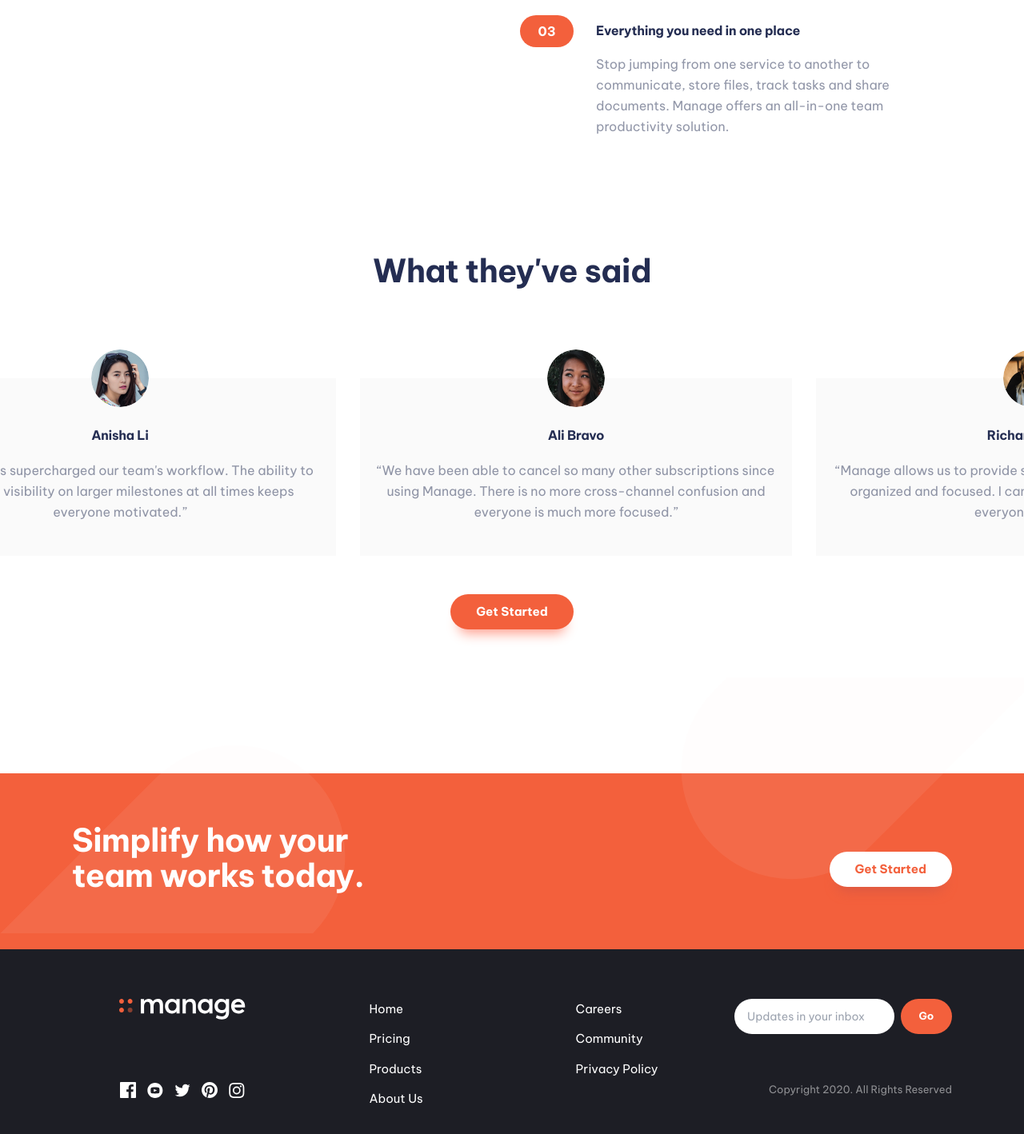
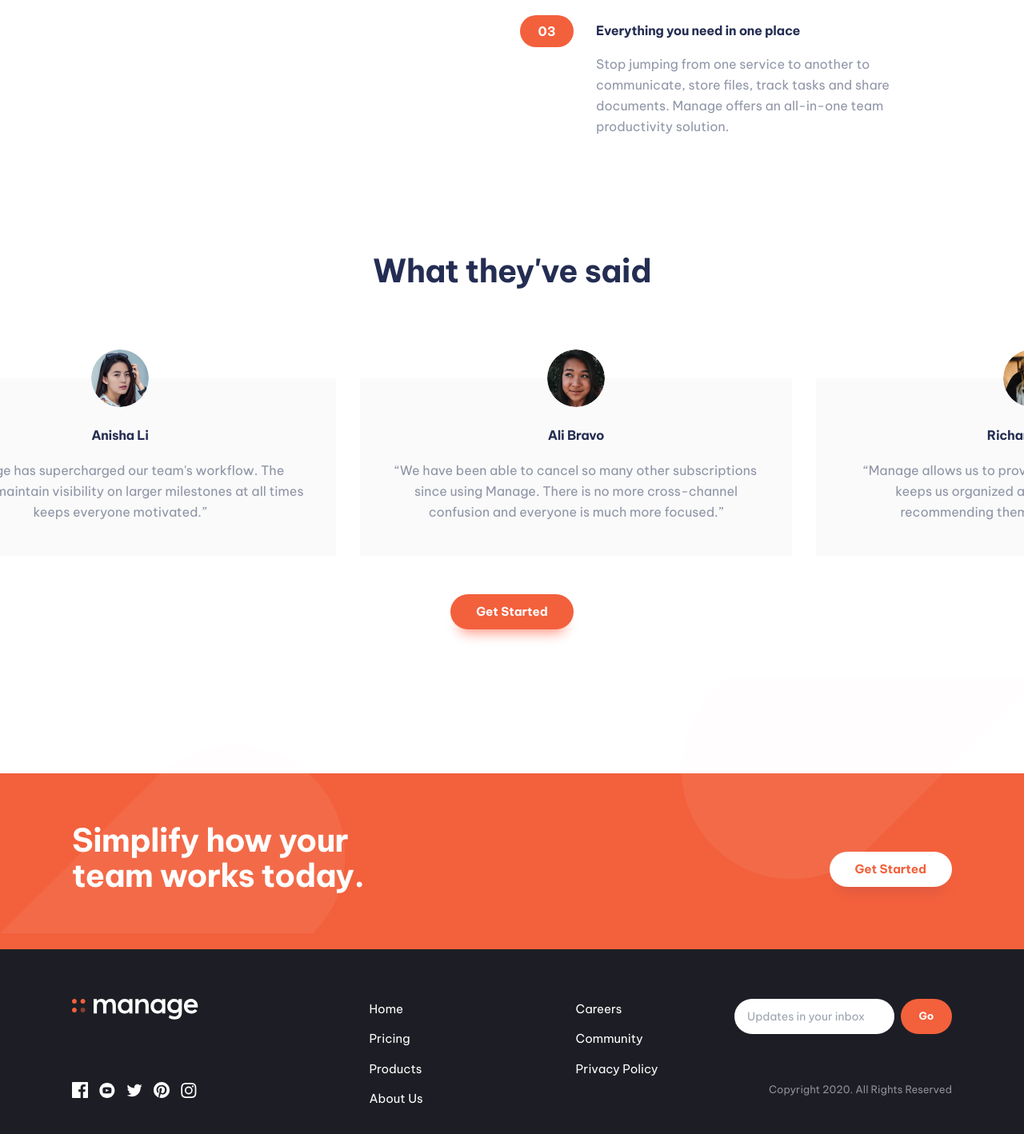
Before and after one commit to vanderms/manage-landing-page, a React (Vite) app: page / in a window 1280 px wide. Shown: the part 1202-2620 px from the top of the page at 80% size. Built offline with nearby package versions, Linux system fonts and the light colour scheme.

Commit message:
small positions adjustments on testimonials card and footer

```diff
--- a/src/components/cards/testimonial/testimonial-card.tsx
+++ b/src/components/cards/testimonial/testimonial-card.tsx
@@ -18,7 +18,7 @@ export const TestimonialCard: React.FC<TestimonialCardProps> = (props) => {
 
 const Card: React.FC<TestimonialCardProps> = (props) => {
   return (
-    <figure className="relative bg-neutral-100 px-[1.3125rem] pb-[2.625rem]">
+    <figure className="relative bg-neutral-100 px-[1.3125rem] pb-[2.625rem] xl:px-10">
       <figcaption className="relative z-10 w-full flex flex-col items-center">
         <img
           src={props.avatar}
--- a/src/components/sections/footer/footer.tsx
+++ b/src/components/sections/footer/footer.tsx
@@ -55,14 +55,14 @@ export const Footer: React.FC = () => {
             <LinkItem href="/#">Privacy Policy</LinkItem>
           </LinksSubList>
         </ul>
-        <ul className="flex gap-[0.875rem] justify-center mt-12 xl:[grid-area:_2_/_1_/_span_1_/_span_1]">
+        <ul className="flex gap-[0.875rem] justify-center mt-12 xl:[grid-area:_2_/_1_/_span_1_/_span_1] xl:justify-start">
           <SocialMediaLinkItem href="https://www.facebook.com" aria="facebook" />
           <SocialMediaLinkItem href="https://www.youtube.com" aria="youtube" />
           <SocialMediaLinkItem href="https://www.twitter.com" aria="twitter" />
           <SocialMediaLinkItem href="https://www.pinterest.com" aria="pinterest" />
           <SocialMediaLinkItem href="https://www.instagram.com" aria="instagram" />
         </ul>
-        <div className="flex justify-center mt-14 xl:mt-0 xl:[grid-area:_1_/_1_/_span_1_/_span_1]">
+        <div className="flex justify-center mt-14 xl:mt-0 xl:[grid-area:_1_/_1_/_span_1_/_span_1] xl:justify-start">
           <a href="/#" aria-label="Homepage">
             <img src={Logo} alt="" />
           </a>
```
